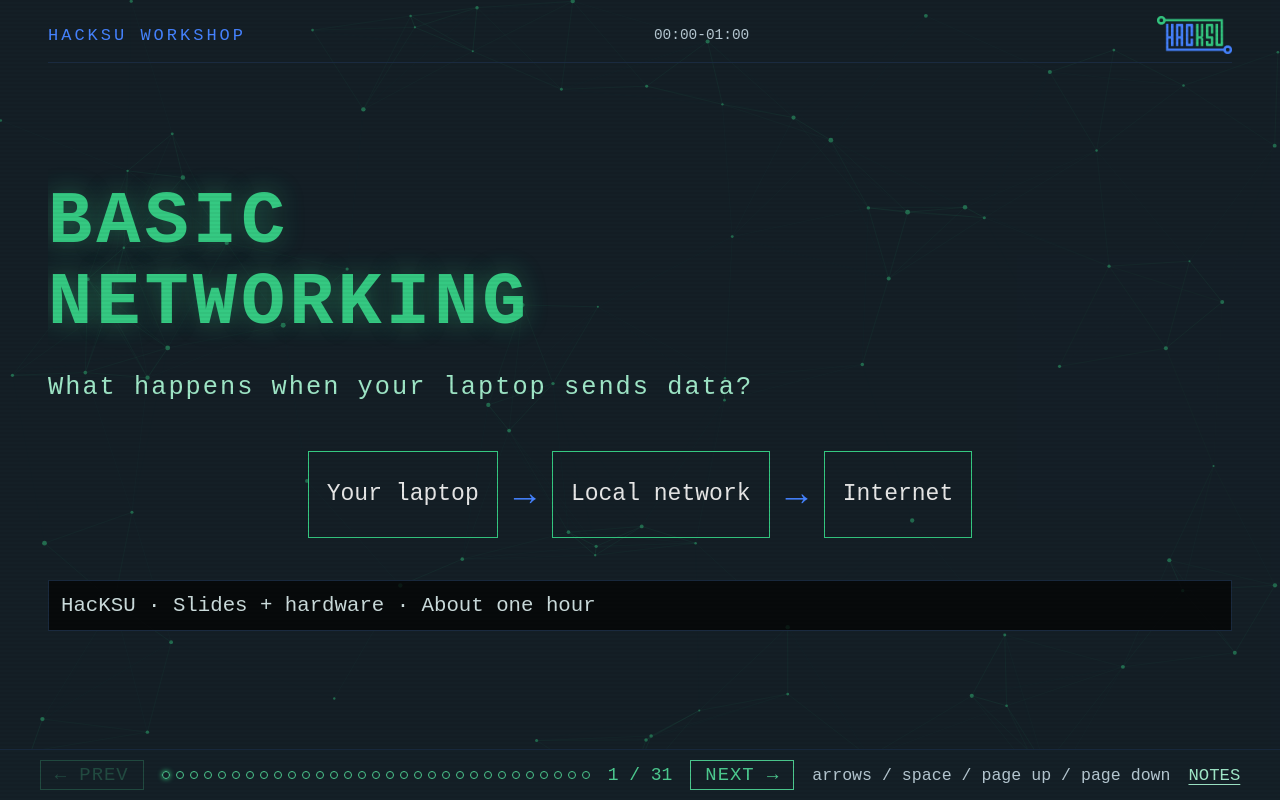
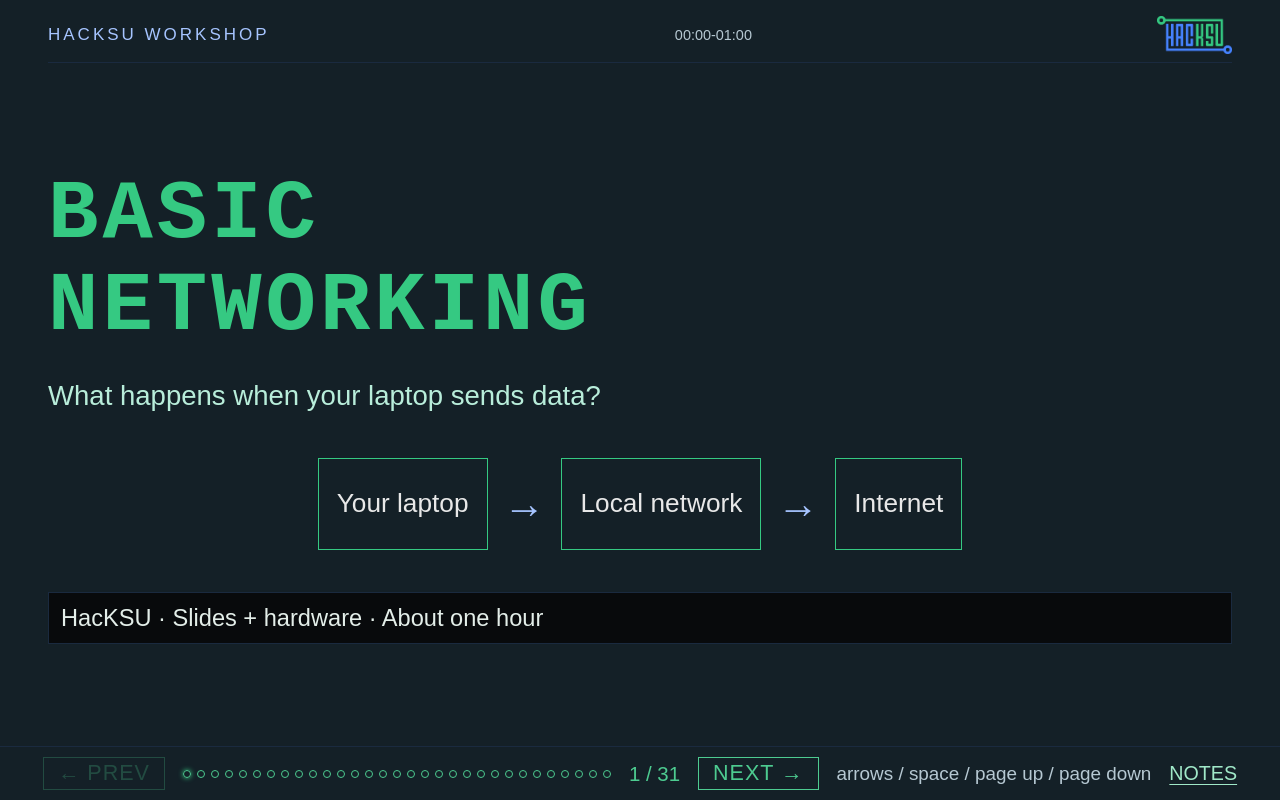
Before and after one commit to hacksu/basic-networking, a Flask app: page / in a window 1280 px wide. Run offline with Flask 3, Linux system fonts and the light colour scheme.

Commit message:
style: improve slide readability and remove background effects

```diff
--- a/static/app.js
+++ b/static/app.js
@@ -78,67 +78,3 @@ document.addEventListener('keydown', e => {
 
 slides.forEach(slide => { slide.inert = true; });
 goTo(0);
-
-// ── HacKSU particle network background ──────────────────────
-(function () {
-  const canvas = document.getElementById('bg-canvas');
-  const ctx    = canvas.getContext('2d');
-
-  const NODE_COUNT  = 90;
-  const MAX_DIST    = 180;
-  const NODE_COLOR  = '#35c982';
-  const LINE_COLOR  = '53, 201, 130';
-  const SPEED       = 0.35;
-
-  function resize() {
-    canvas.width  = window.innerWidth;
-    canvas.height = window.innerHeight;
-  }
-  resize();
-  window.addEventListener('resize', resize);
-  if (window.matchMedia('(prefers-reduced-motion: reduce)').matches) return;
-
-  const nodes = Array.from({ length: NODE_COUNT }, () => ({
-    x:  Math.random() * canvas.width,
-    y:  Math.random() * canvas.height,
-    vx: (Math.random() - 0.5) * SPEED,
-    vy: (Math.random() - 0.5) * SPEED,
-    r:  Math.random() * 1.5 + 1,
-  }));
-
-  function draw() {
-    ctx.clearRect(0, 0, canvas.width, canvas.height);
-
-    for (let i = 0; i < nodes.length; i++) {
-      for (let j = i + 1; j < nodes.length; j++) {
-        const dx   = nodes[i].x - nodes[j].x;
-        const dy   = nodes[i].y - nodes[j].y;
-        const dist = Math.sqrt(dx * dx + dy * dy);
-        if (dist < MAX_DIST) {
-          const alpha = (1 - dist / MAX_DIST) * 0.35;
-          ctx.beginPath();
-          ctx.moveTo(nodes[i].x, nodes[i].y);
-          ctx.lineTo(nodes[j].x, nodes[j].y);
-          ctx.strokeStyle = `rgba(${LINE_COLOR}, ${alpha})`;
-          ctx.lineWidth   = 0.6;
-          ctx.stroke();
-        }
-      }
-    }
-
-    nodes.forEach(n => {
-      ctx.beginPath();
-      ctx.arc(n.x, n.y, n.r, 0, Math.PI * 2);
-      ctx.fillStyle = NODE_COLOR;
-      ctx.fill();
-      n.x += n.vx;
-      n.y += n.vy;
-      if (n.x < 0 || n.x > canvas.width)  n.vx *= -1;
-      if (n.y < 0 || n.y > canvas.height) n.vy *= -1;
-    });
-
-    requestAnimationFrame(draw);
-  }
-
-  draw();
-})();
--- a/static/style.css
+++ b/static/style.css
@@ -1,7 +1,7 @@
 :root {
   --green:      #35C982;  /* HacKSU green  */
   --dim-green:  #4dcb90;  /* dimmed green  */
-  --amber:      #4683FF;  /* HacKSU blue   */
+  --amber:      #a6c4ff;  /* readable HacKSU blue */
   --red:        #ff4444;
   --bg:         #142027;
   --bg2:        #0d1a22;
@@ -15,26 +15,10 @@ html { font-size: 20px; }
 body {
   background: var(--bg);
   color: var(--green);
-  font-family: 'Courier New', Courier, monospace;
+  font-family: Arial, Helvetica, sans-serif;
   height: 100vh;
   overflow: hidden;
   user-select: none;
-}
-
-/* CRT scanlines */
-body::after {
-  content: '';
-  position: fixed;
-  inset: 0;
-  background: repeating-linear-gradient(
-    0deg,
-    transparent 0px,
-    transparent 2px,
-    rgba(0,0,0,0.04) 2px,
-    rgba(0,0,0,0.04) 4px
-  );
-  pointer-events: none;
-  z-index: 1000;
 }
 
 /* ── Slides ─────────────────────────────────────────────── */
@@ -49,7 +33,7 @@ body::after {
   opacity: 0;
   pointer-events: none;
   transition: opacity 0.25s ease;
-  background: rgba(20, 32, 39, 0.55);
+  background: var(--bg);
 }
 .slide.active { opacity: 1; pointer-events: all; }
 
@@ -84,23 +68,23 @@ h1 {
   letter-spacing: 4px;
   text-transform: uppercase;
   color: var(--green);
-  text-shadow: 0 0 24px rgba(53,201,130,0.4);
+  font-family: 'Courier New', Courier, monospace;
   line-height: 1.1;
 }
 h2 {
   font-size: 1.5em;
-  letter-spacing: 2px;
+  letter-spacing: 0;
   color: var(--amber);
-  text-transform: uppercase;
+  font-family: 'Courier New', Courier, monospace;
   flex-shrink: 0;
 }
-h3 { font-size: 0.95em; color: var(--amber); letter-spacing: 1px; text-transform: uppercase; }
+h3 { font-size: 1em; color: var(--amber); line-height: 1.3; }
 
-p, li { font-size: 0.95em; line-height: 1.7; color: #e8e8e8; }
+p, li { font-size: 1em; line-height: 1.45; color: #f2f5f6; text-wrap: pretty; }
 ul { list-style: none; padding-left: 0; }
-ul li::before { content: '> '; color: var(--green); }
+ul li::before { content: '• '; color: var(--green); }
 
-.subtitle  { font-size: 1.1em; color: #a0e8c8; letter-spacing: 2px; }
+.subtitle  { font-size: 1.05em; color: #b8edda; line-height: 1.45; }
 .hl-green  { color: var(--green);  font-weight: bold; }
 .hl-amber  { color: var(--amber); }
 .hl-red    { color: var(--red); }
@@ -210,12 +193,7 @@ pre code.hljs {
 }
 
 /* ── Blink cursor ───────────────────────────────────────── */
-.cursor::after {
-  content: '█';
-  animation: blink 1s step-end infinite;
-  color: var(--green);
-}
-@keyframes blink { 50% { opacity: 0; } }
+.cursor::after { content: none; }
 
 /* ── Navigation footer ──────────────────────────────────── */
 #nav {
@@ -261,31 +239,32 @@ pre code.hljs {
 #key-hint { font-size: 0.72em; color: #333; }
 
 /* Networking content uses the template's colors, type, and layouts. */
-html { font-size: clamp(18px, 1.8vw, 28px); }
+html { font-size: clamp(20px, 2.05vw, 30px); }
 .slide-body { justify-content: center; gap: 22px; }
-.slide-body h2 { margin-bottom: 8px; }
+.slide-body h2 { margin-bottom: 8px; font-size: 1.4em; line-height: 1.15; text-wrap: balance; }
+.slide-body > p, .slide-body > ul, .slide-body > ol { max-width: 75ch; }
 .two-col, .three-col { flex: initial; }
 .box { min-width: 0; padding: 24px; }
 .box p { font-size: 1em; }
 .box p + p { margin-top: 16px; }
 .box code { font-size: 0.9em; }
-.box h3 { font-size: 1.05em; }
+.box h3 { font-size: 1em; }
 .slide-header .timing { color: #b6c8d2; font-size: 0.85em; letter-spacing: 0; }
-.info-bar { font-size: 0.9em; line-height: 1.6; }
+.info-bar { font-size: 0.9em; line-height: 1.45; color: #e3eee9; }
 .network-path { display: flex; align-items: center; justify-content: center; gap: 16px; margin: 20px 0; }
 .network-node { border: 1px solid var(--green); padding: 24px 18px; text-align: center; color: #e8e8e8; line-height: 1.6; }
 .network-node code { font-size: 0.85em; }
 .path-arrow { color: var(--amber); font-size: 1.6em; }
-table { width: 100%; border-collapse: collapse; color: #e8e8e8; font-size: 0.95em; }
+table { width: 100%; border-collapse: collapse; color: #f2f5f6; font-size: 0.95em; line-height: 1.35; }
 th, td { text-align: left; padding: 14px 16px; border-bottom: 1px solid #38505c; }
 th { color: var(--green); }
-.layer-table { font-size: 0.85em; }
-.layer-table td { padding: 11px 16px; }
+.layer-table { font-size: 0.92em; }
+.layer-table td { padding: 9px 16px; }
 .encapsulation { border: 2px solid var(--green); padding: 22px; font-size: 1.2em; }
 .encapsulation div { border: 1px solid var(--amber); margin-top: 18px; padding: 22px; color: #e8e8e8; }
 pre { flex: initial; padding: 22px; background: #080d12; color: #e8e8e8; line-height: 1.7; font-size: 1em; }
 .box pre { padding: 14px; font-size: 0.9em; }
-code { overflow-wrap: anywhere; }
+code { overflow-wrap: anywhere; font-family: 'Courier New', Courier, monospace; font-size: 0.9em; }
 pre code { white-space: pre-wrap; }
 .steps { padding-left: 32px; }
 .steps li { margin-bottom: 18px; }
--- a/templates/base.html
+++ b/templates/base.html
@@ -7,8 +7,6 @@
   <link rel="stylesheet" href="static/style.css">
 </head>
 <body>
-
-<canvas id="bg-canvas" style="position:fixed;inset:0;z-index:-1;pointer-events:none;display:block;"></canvas>
 
 <div id="deck">
   {% block slides %}{% endblock %}
```
Also changed, not shown: other parts of static/style.css (+18 -5 lines).
